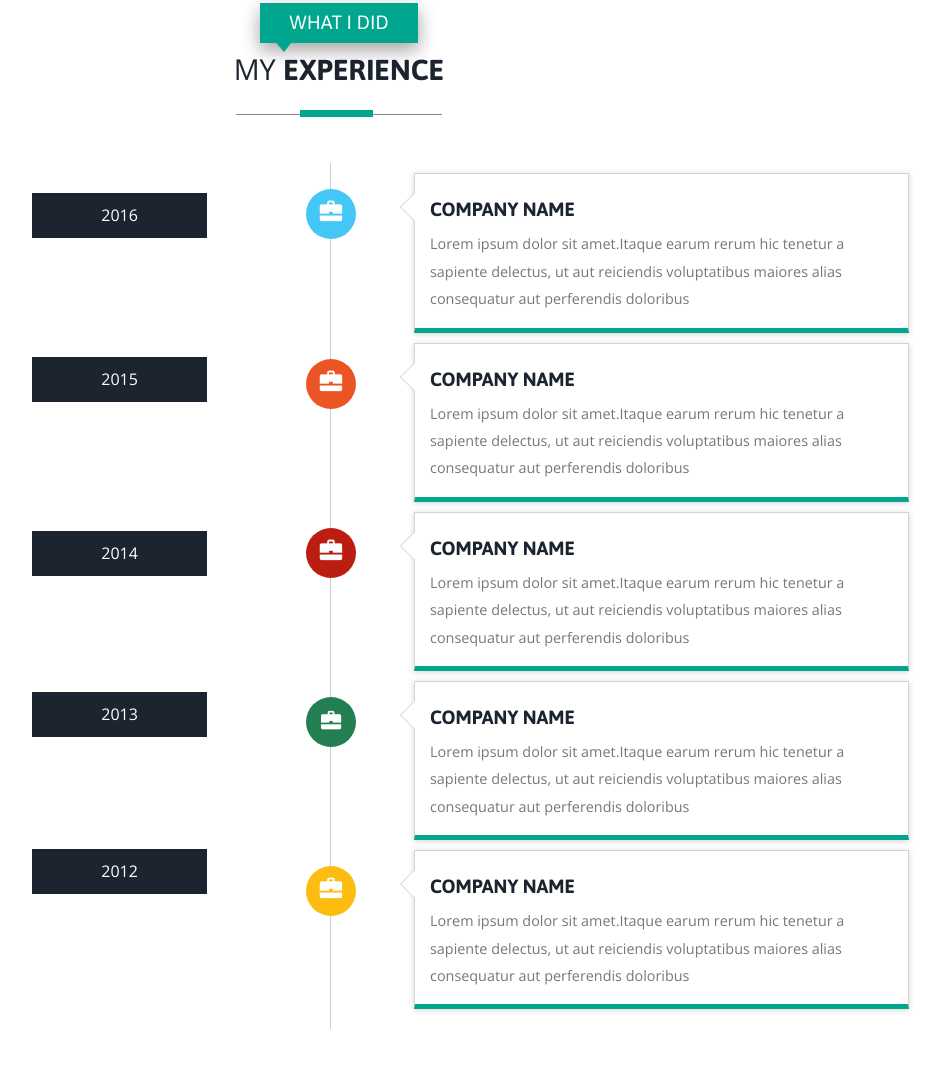
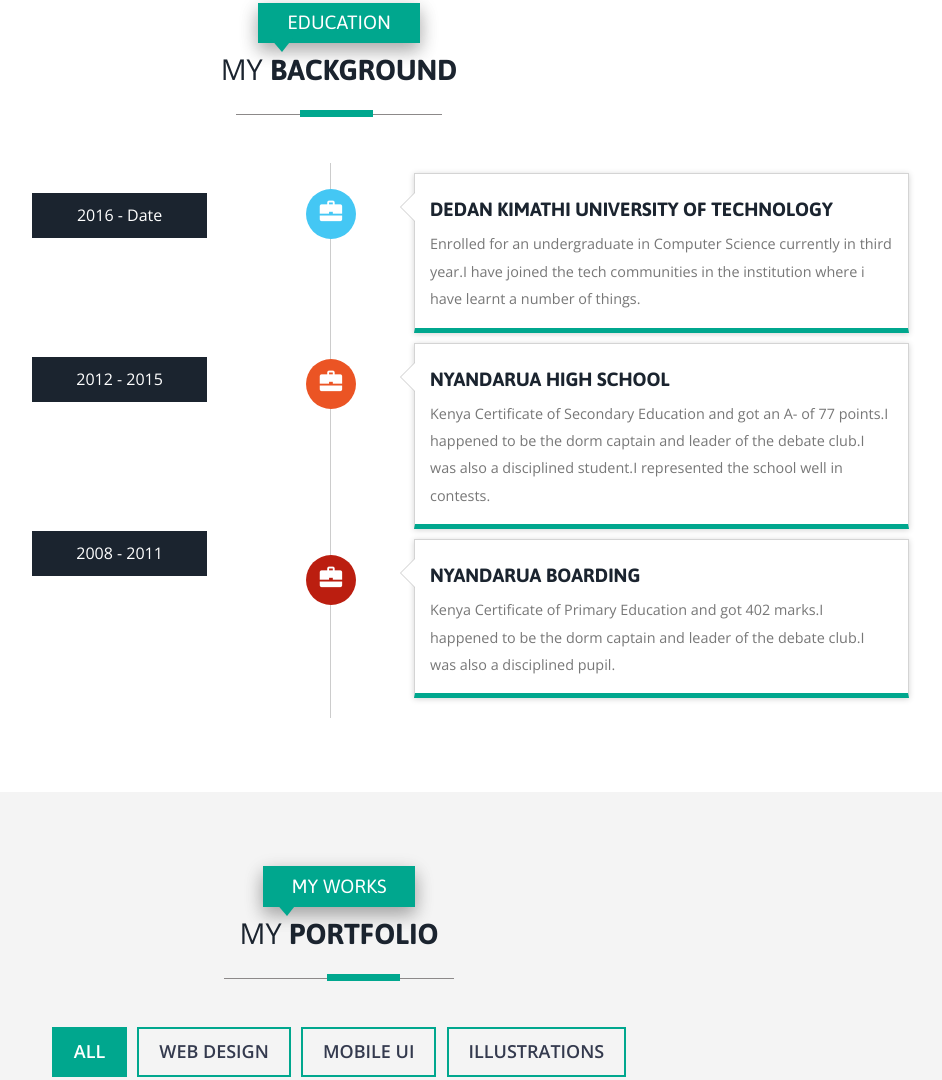
Before and after one commit to sawepeter/sawepeter.github.io, a plain HTML site: page index.html in a window 1280 px wide. Shown: the part 1990-3070 px from the top of the page, without its empty margins (301-1243 px from the left). Drawn offline with nearby package versions, Linux system fonts and the light colour scheme; files whose address does not match are found by name.

Commit message:
modifications 🚧⚙

```diff
--- a/index.html
+++ b/index.html
@@ -268,18 +268,16 @@ Smartphone Compatible web template, free webdesigns for Nokia, Samsung, LG, Sony
 	<div id="work" class="work">
 		<div class="container">
 			<div class="service-head text-center">
-						<h4>WHAT I DID</h4>
-						<h3>MY <span>EXPERIENCE</span></h3>
+						<h4>EDUCATION</h4>
+						<h3>MY <span>BACKGROUND</span></h3>
 						<span class="border one"></span>
 					</div>
 					<div class="time-main w3l-agile">
 							<div class="col-md-6 year-info">
 							   <ul class="year">
-								   <li>2016</li>
-								   <li>2015</li>
-								   <li>2014</li>
-								   <li>2013</li>
-								   <li>2012</li>
+								   <li>2016 - Date</li>
+								   <li>2012 - 2015</li>
+								   <li>2008 - 2011</li>
 								   <div class="clearfix"></div>
 								</ul>
 							</div>
@@ -288,10 +286,10 @@ Smartphone Compatible web template, free webdesigns for Nokia, Samsung, LG, Sony
 																  <div class="timeline-badge info"><i class="glyphicon glyphicon-briefcase"></i></div>
 																  <div class="timeline-panel">
 																	<div class="timeline-heading">
-																	  <h4 class="timeline-title">COMPANY NAME</h4>
+																	  <h4 class="timeline-title">DEDAN KIMATHI UNIVERSITY OF TECHNOLOGY</h4>
 																	</div>
 																	<div class="timeline-body">
-																	  <p>Lorem ipsum dolor sit amet.Itaque earum rerum hic tenetur a sapiente delectus, ut aut reiciendis voluptatibus maiores alias consequatur aut perferendis doloribus </p>
+																	  <p>Enrolled for  an undergraduate in Computer Science currently in third year.I have joined the tech communities in the institution where i have learnt a number of things. </p>
 																	</div>
 																  </div>
 																</li>
@@ -300,10 +298,10 @@ Smartphone Compatible web template, free webdesigns for Nokia, Samsung, LG, Sony
 																  <div class="timeline-badge primary"><i class="glyphicon glyphicon-briefcase"></i></div>
 																  <div class="timeline-panel">
 																	<div class="timeline-heading">
-																	  <h4 class="timeline-title">COMPANY NAME</h4>
+																	  <h4 class="timeline-title">NYANDARUA HIGH SCHOOL</h4>
 																	</div>
 																	<div class="timeline-body">
-																	  <p>Lorem ipsum dolor sit amet.Itaque earum rerum hic tenetur a sapiente delectus, ut aut reiciendis voluptatibus maiores alias consequatur aut perferendis doloribus </p>
+																	  <p>Kenya Certificate of Secondary Education and got an A- of 77 points.I happened to be the dorm captain and leader of the debate club.I was also a disciplined student.I represented the school well in contests. </p>
 																	</div>
 																  </div>
 																</li>
@@ -314,33 +312,10 @@ Smartphone Compatible web template, free webdesigns for Nokia, Samsung, LG, Sony
 																  <div class="timeline-badge danger"><i class="glyphicon glyphicon-briefcase"></i></div>
 																  <div class="timeline-panel">
 																	<div class="timeline-heading">
-																	  <h4 class="timeline-title">COMPANY NAME</h4>
+																	  <h4 class="timeline-title">NYANDARUA BOARDING</h4>
 																	</div>
 																	<div class="timeline-body">
-																	  <p>Lorem ipsum dolor sit amet.Itaque earum rerum hic tenetur a sapiente delectus, ut aut reiciendis voluptatibus maiores alias consequatur aut perferendis doloribus </p>
-																	</div>
-																  </div>
-																</li>
-
-																<li>
-																  <div class="timeline-badge success"><i class="glyphicon glyphicon-briefcase"></i></div>
-																  <div class="timeline-panel">
-																	<div class="timeline-heading">
-																	  <h4 class="timeline-title">COMPANY NAME</h4>
-																	</div>
-																	<div class="timeline-body">
-																	  <p>Lorem ipsum dolor sit amet.Itaque earum rerum hic tenetur a sapiente delectus, ut aut reiciendis voluptatibus maiores alias consequatur aut perferendis doloribus </p>
-																	</div>
-																  </div>
-																</li>
-																<li>
-																  <div class="timeline-badge pass"><i class="glyphicon glyphicon-briefcase"></i></div>
-																  <div class="timeline-panel">
-																	<div class="timeline-heading">
-																	  <h4 class="timeline-title">COMPANY NAME</h4>
-																	</div>
-																	<div class="timeline-body">
-																	  <p>Lorem ipsum dolor sit amet.Itaque earum rerum hic tenetur a sapiente delectus, ut aut reiciendis voluptatibus maiores alias consequatur aut perferendis doloribus </p>
+																	  <p>Kenya Certificate of Primary Education and got 402 marks.I happened to be the dorm captain and leader of the debate club.I was also a disciplined pupil. </p>
 																	</div>
 																  </div>
 																</li>
```
